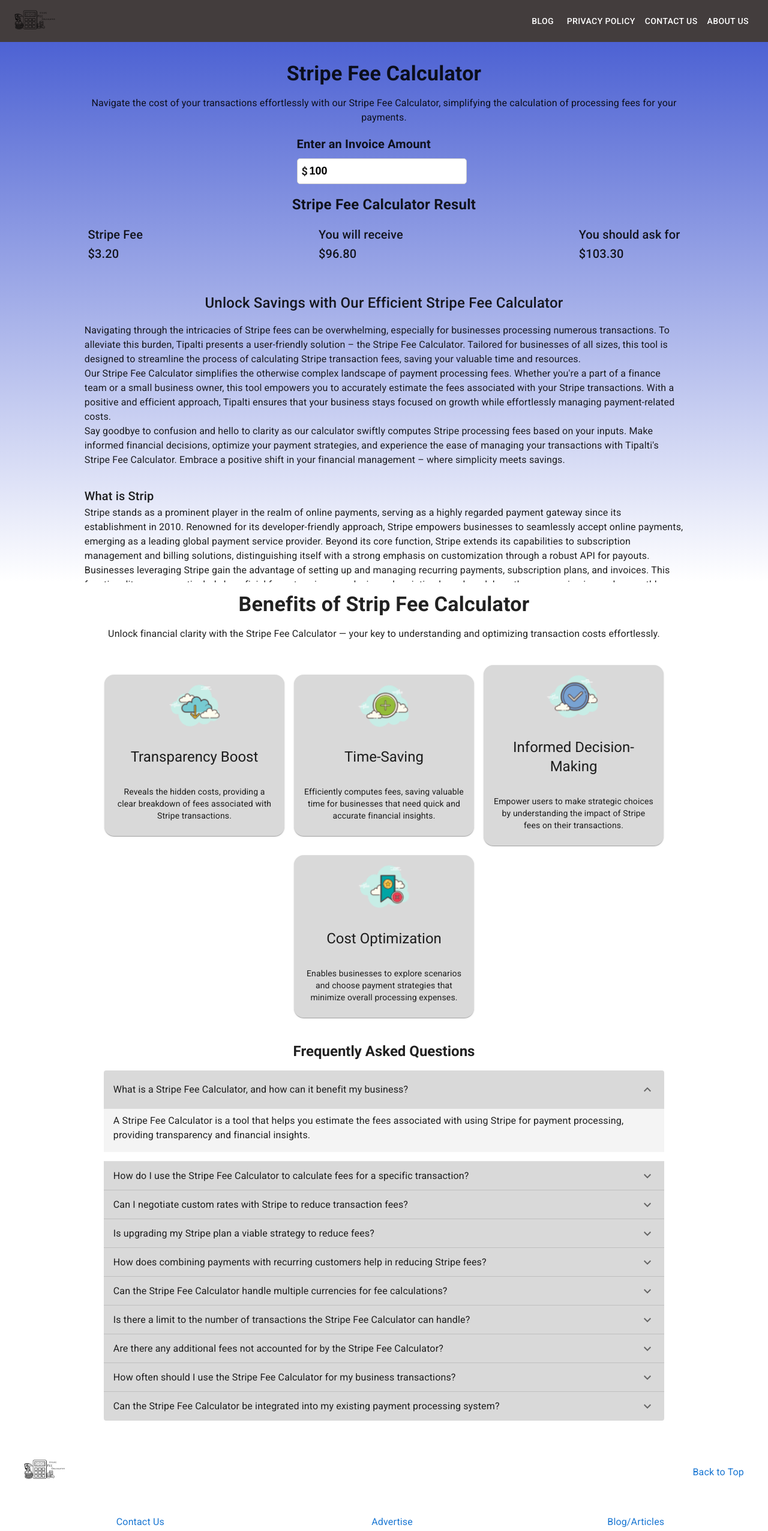
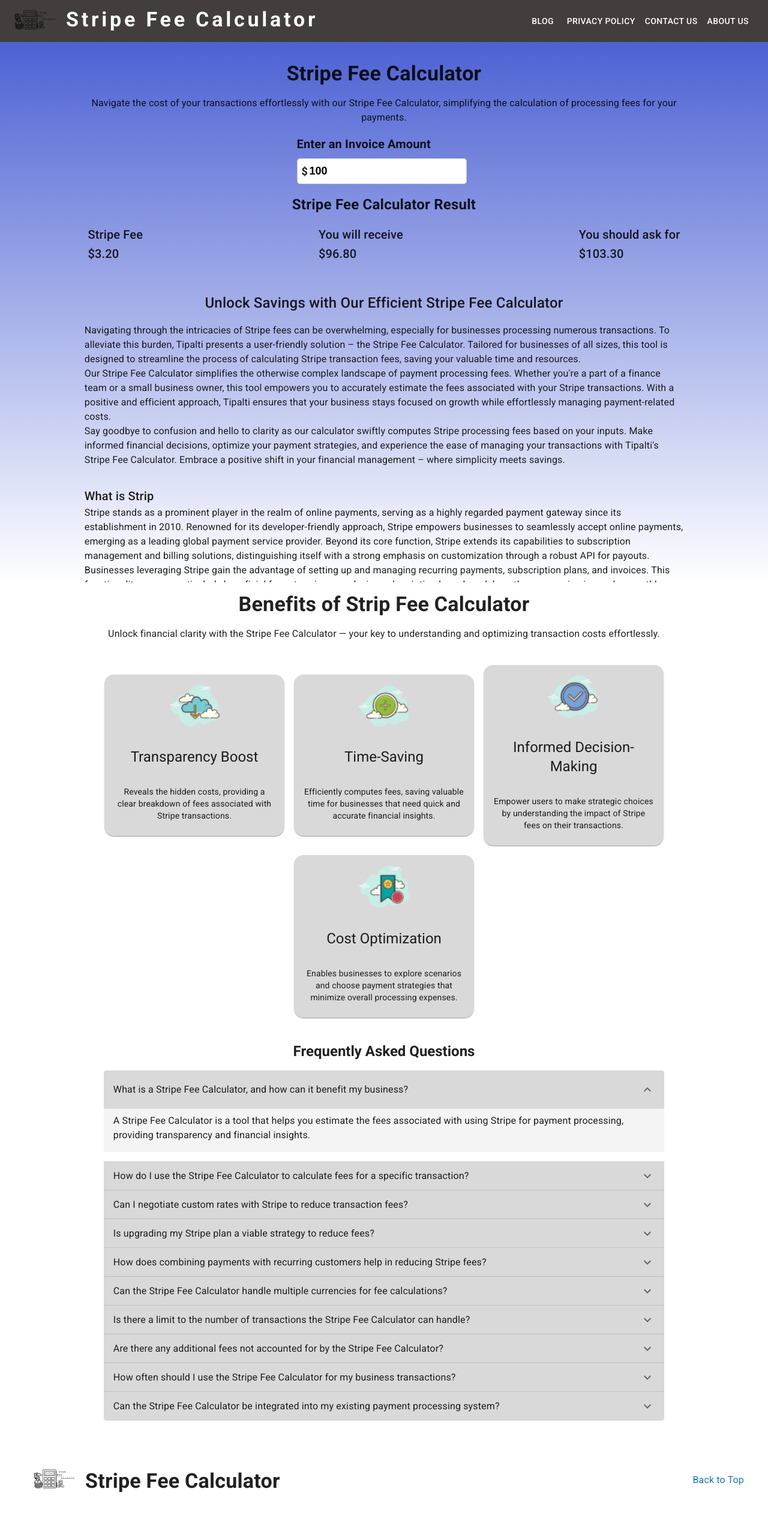
Before and after one commit to digitrixagency/stripe-fee-calculator, a React (Vite) app: page / in a window 1280 px wide. Shown: the top 2553 px of the page at 60% size. Built offline with nearby package versions, Linux system fonts and the light colour scheme.

Commit message:
updated logo

```diff
--- a/src/components/Footer.jsx
+++ b/src/components/Footer.jsx
@@ -117,14 +117,16 @@
             <Toolbar sx = {{
                 alignSelf: 'normal'
             }}>
-                {/* <Typography variant = "h4" sx = {{
-                    fontWeight: "bold",
-                    flexGrow: 1,
-                }}>
-                    LOGO
-                </Typography> */}
-                <Box sx={{flexGrow: 1}}>
+                <Box sx={{flexGrow: 1, display: 'flex', padding: 2}}>
                     <img src={logoIcon} style={{width: '70px'}}/>
+                    <Typography variant = "h4" sx = {{
+                            fontWeight: "bold",
+                            flexGrow: 1,
+                            marginTop: 2,
+                            marginLeft: 2,
+                    }}>
+                        Stripe Fee Calculator
+                    </Typography>
                 </Box>
                 <Typography>
                     {/* <Link sx = {{
--- a/src/components/Navbar.jsx
+++ b/src/components/Navbar.jsx
@@ -47,33 +47,31 @@
     }}>
       <Container maxWidth="xl">
         <Toolbar disableGutters>
-          {/* <Typography
-            variant="h4"
-            noWrap
-            component="a"
-            href="#heading"
-            sx={{
-              mr: 2,
-              display: { xs: 'none', md: 'flex' },
-              flexGrow: 1,
-              fontFamily: 'monospace',
-              fontWeight: 700,
-              letterSpacing: '.3rem',
-              color: 'inherit',
-              textDecoration: 'none',
-            }}
-          >
-            LOGO
-          </Typography> */}
           <Box sx={{
             flexGrow: 1,
             display: {xs: 'none', md: 'flex'},
             mr: 2,
           }}>
             <img src={logoIcon} style={{
-            width: "70px",
+              width: "70px",
 
-          }}/>
+            }}/>
+            <Typography
+              variant="h4"
+              noWrap
+              component="a"
+              href="#heading"
+              sx={{
+                ml: 2,
+                mt: 1.5,
+                fontWeight: 700,
+                letterSpacing: '.3rem',
+                color: 'inherit',
+                textDecoration: 'none',
+              }}
+            >
+              Stripe Fee Calculator
+            </Typography>
           </Box>
           <Box sx={{ flexGrow: 1, display: { xs: 'flex', md: 'none' } }}>
             <IconButton
```
